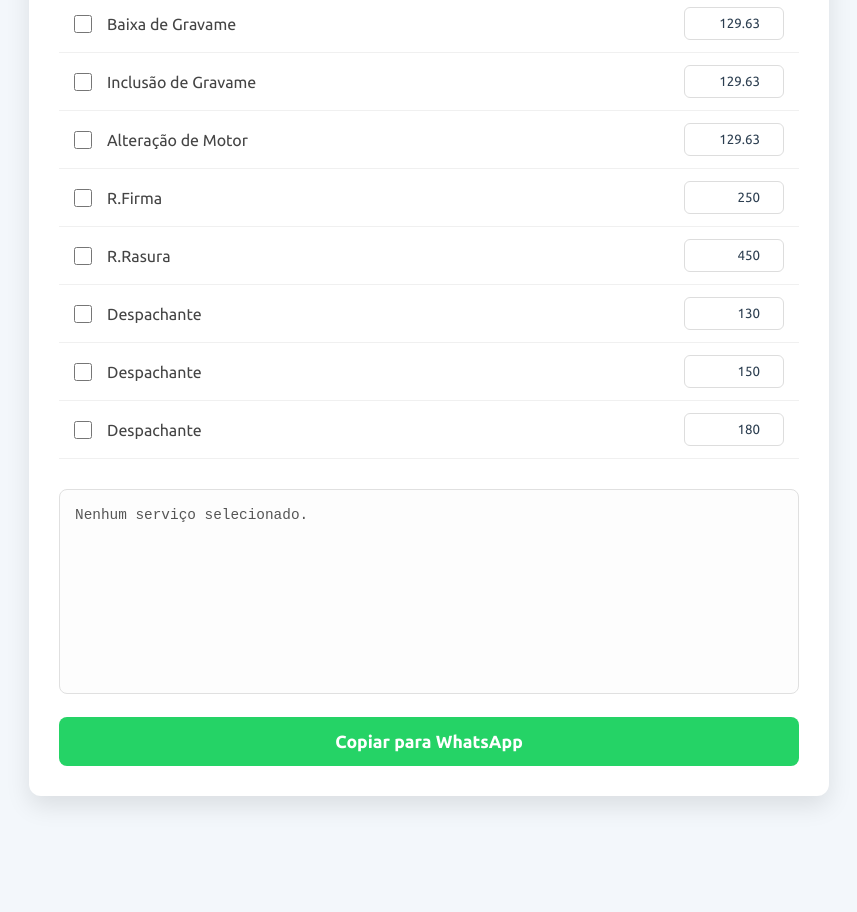
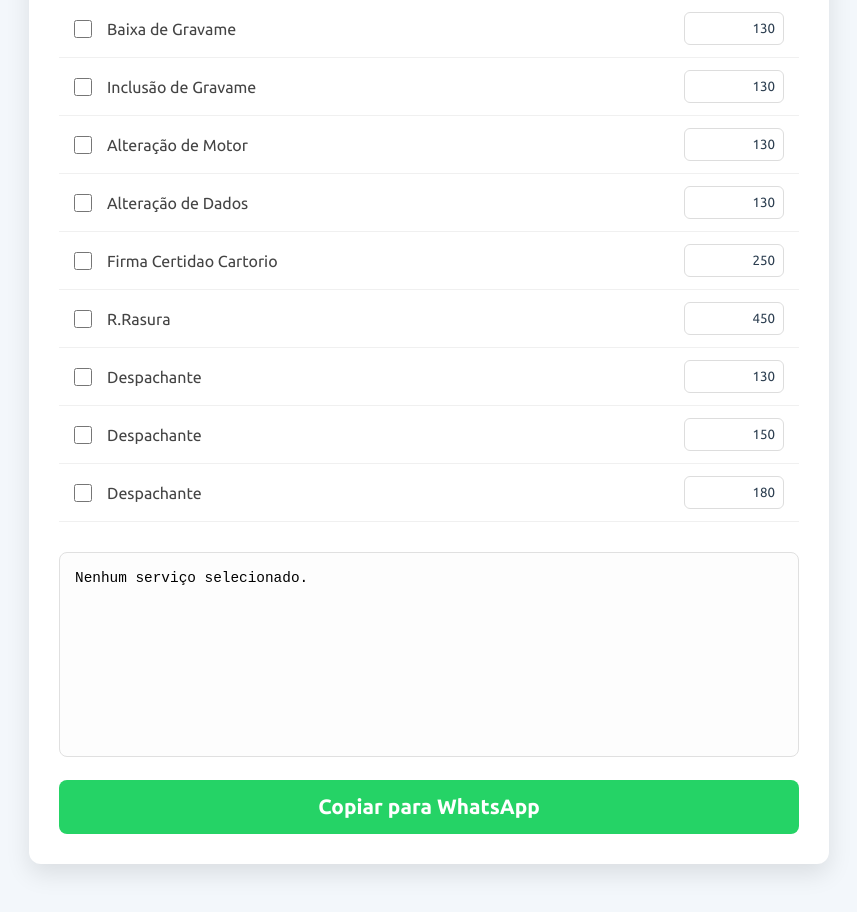
Before and after one commit to lucascamposx/HubDespachanteAlpha, a React (Vite) app: page /HubDespachanteAlpha/orcamento in a window 1280 px wide. Shown: the part 1200-2112 px from the top of the page, without its empty margins (211-1068 px from the left). Before the commit the page ends 2046 px from the top, so only its background shows below. Built offline with nearby package versions, Linux system fonts and the light colour scheme.

Commit message:
alteracoes valores e nomes

```diff
--- a/src/pages/Orcamento/Orcamento.module.css
+++ b/src/pages/Orcamento/Orcamento.module.css
@@ -60,6 +60,13 @@
     outline: none;
 }
 
+input[type="number"]::-webkit-outer-spin-button,
+input[type="number"]::-webkit-inner-spin-button {
+  -webkit-appearance: none;
+  margin: 0;
+
+}
+
 .itemServico input[type="number"]:focus {
     border-color: #3498db;
     box-shadow: 0 0 0 2px rgba(52, 152, 219, 0.2);
@@ -76,7 +83,7 @@
     resize: none;
     font-family: 'Courier New', Courier, monospace; /* Fonte mono para parecer código/texto formatado */
     font-size: 0.9rem;
-    color: #555;
+    color: #000000;
     line-height: 1.5;
 }
 
@@ -90,7 +97,8 @@
     color: white;
     border: none;
     border-radius: 8px;
-    font-size: 1.1rem;
+    font-weight: 600;
+    font-size: 1.3rem;
     font-weight: bold;
     cursor: pointer;
     transition: background 0.3s, transform 0.1s;
--- a/src/pages/Orcamento/index.jsx
+++ b/src/pages/Orcamento/index.jsx
@@ -17,14 +17,15 @@ export default function Orcamento() {
         { nome: "Ordem de Placa", valor: 49.30, valorAprox: 50.00, selecionado: false },
         { nome: "Placa Unica", valor: 210.00, selecionado: false },
         { nome: "Par de Placa", valor: 310.00, selecionado: false },
-        { nome: "Laudo Pericial", valor: 470.00, selecionado: false },
+        { nome: "Roubos e Furtos", valor: 470.00, selecionado: false },
         { nome: "Alteração de Categoria", valor: 129.63, valorAprox: 130.00, selecionado: false },
         { nome: "Primeiro emplacamento", valor: 234.25, valorAprox: 235.00, selecionado: false },
         { nome: "IPVA", valor: "", selecionado: false },
         { nome: "Baixa de Gravame", valor: 129.63, valorAprox: 130.00, selecionado: false },
         { nome: "Inclusão de Gravame", valor: 129.63, valorAprox: 130.00, selecionado: false },
         { nome: "Alteração de Motor", valor: 129.63, valorAprox: 130.00, selecionado: false },
-        { nome: "R.Firma", valor: 250.00, selecionado: false },
+        { nome: "Alteração de Dados", valor: 129.63, valorAprox: 130.00, selecionado: false },
+        { nome: "Firma Certidao Cartorio", valor: 250.00, selecionado: false },
         { nome: "R.Rasura", valor: 450.00, selecionado: false },
         { nome: "Despachante", valor: 130.00, selecionado: false },
         { nome: "Despachante", valor: 150.00, selecionado: false },
@@ -93,7 +94,7 @@ const gerarTextoOrcamento = () => {
     };
 
 
-    const [valoresAproximados, setValoresAproximados] = useState(false);
+    const [valoresAproximados, setValoresAproximados] = useState(true);
 
     function setarValoresAproximados() {
         setValoresAproximados(!valoresAproximados);
@@ -121,8 +122,8 @@ const gerarTextoOrcamento = () => {
                         </label>
                         <input
                             type="number"
-                            step="0.01"
-                            value={valoresAproximados ? s.valorAprox : s.valor}
+                            step="any"
+                            value={s.valorAprox? (valoresAproximados ? s.valorAprox : s.valor) : s.valor}
                             onChange={(e) => handleChange(index, e.target.value)}
                         />
                     </div>
@@ -131,13 +132,13 @@ const gerarTextoOrcamento = () => {
                 {/* Textarea para visualização prévia do que será copiado */}
                 <textarea
                     className={styles.previewOrcamento}
-                    readOnly // O usuário não digita aqui, ele apenas vê o resultado
                     value={gerarTextoOrcamento()}
+                    readOnly
                     rows={8}
                 />
 
                 <button
-                    type="button" // Importante: type button não envia o formulário
+                    type="button"
                     onClick={copiarParaClipboard}
                 >
                     Copiar para WhatsApp
```
